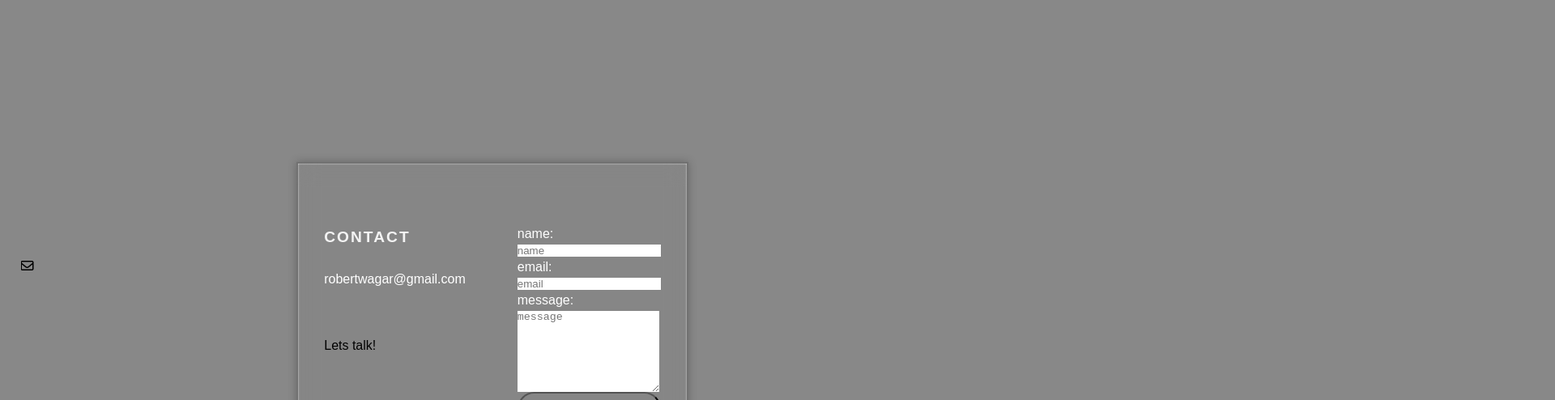
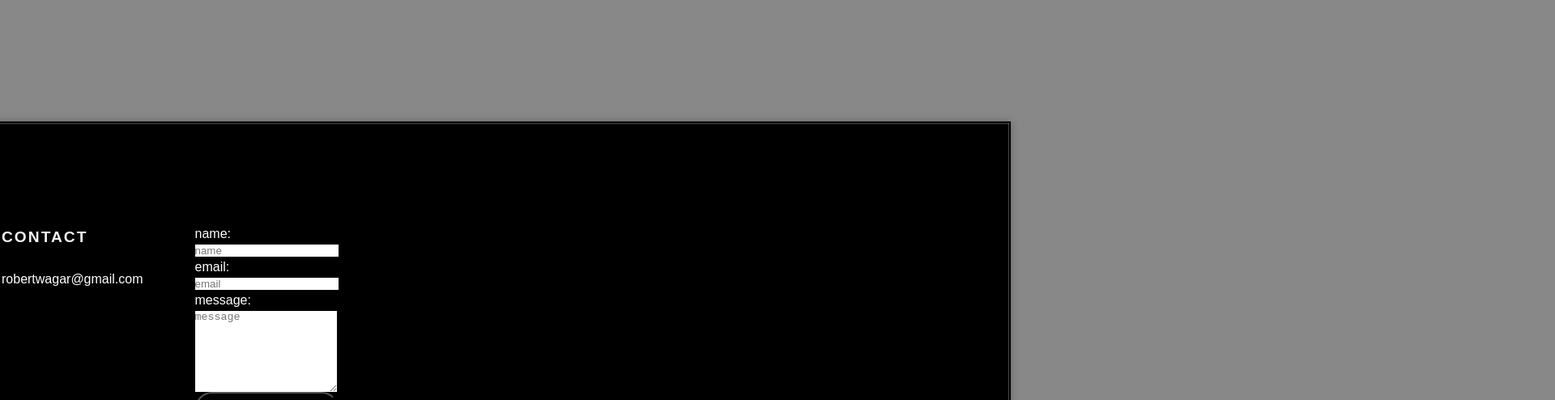
Before and after one commit to xxrobone/contactform, a plain HTML site: page index.html in a window 1280 px wide. Shown: the top 494 px of the page at 81% size, 1920 px wide, since content can reach past the window. Drawn offline with Linux system fonts and the light colour scheme.

Commit message:
adding an active class to show form next add function to push button to show form

```diff
--- a/index.html
+++ b/index.html
@@ -15,7 +15,7 @@
     <div class="sidebar">
         <i class="fa-regular fa-envelope soc-item soc-icon"></i>
     </div>
-    <div class='contact_form_wrapper'>
+    <div class='contact_form_wrapper active'>
         <div class='contact_info_container'>
             <h1 class='headline_text'>Contact</h1>
             <div class='contact_info'>
--- a/style.css
+++ b/style.css
@@ -12,6 +12,7 @@ body {
     align-items: center;
     justify-content: center;
 }
+
 
 .contact_form_wrapper {
     position: relative;
@@ -28,6 +29,25 @@ body {
     background: rgba(0, 0, 0, .0125);
     backdrop-filter: blur(13px);
     -webkit-backdrop-filter: blur(3px);
+}
+
+
+.contact_form_wrapper {
+  width: 0%;
+  height: 100%;
+  /* top: 0; left:0;
+  position: fixed; */
+  opacity: 0;
+  background: #000;
+  transition: background 1s, opacity 0.4s, width 0s 0.4s;
+}
+
+.active {
+  width: 100%;
+  opacity: 1;
+  z-index: 999;
+
+  transition: background 1s, opacity 0.4s, width 0s;
 }
 
 .contact_info_container {
```
